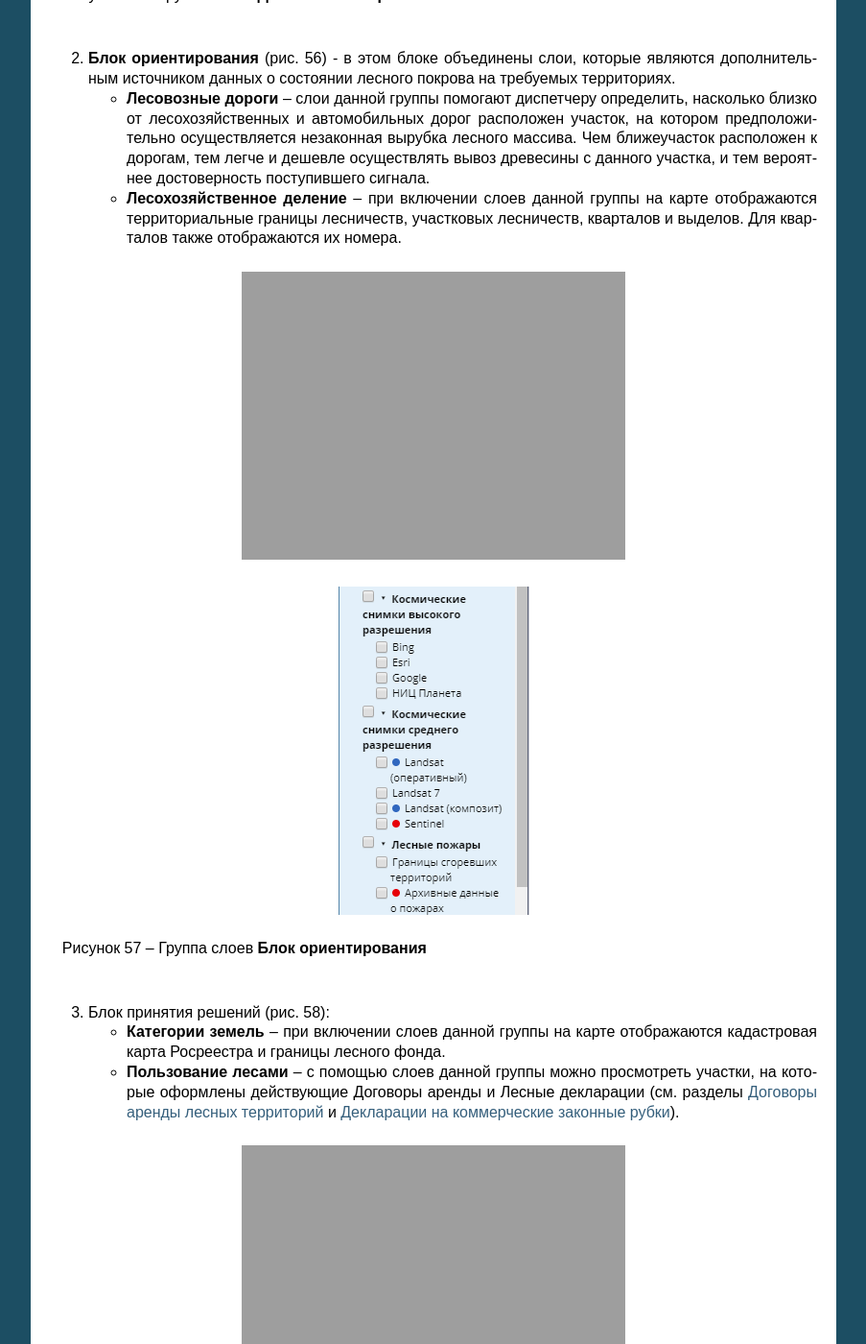
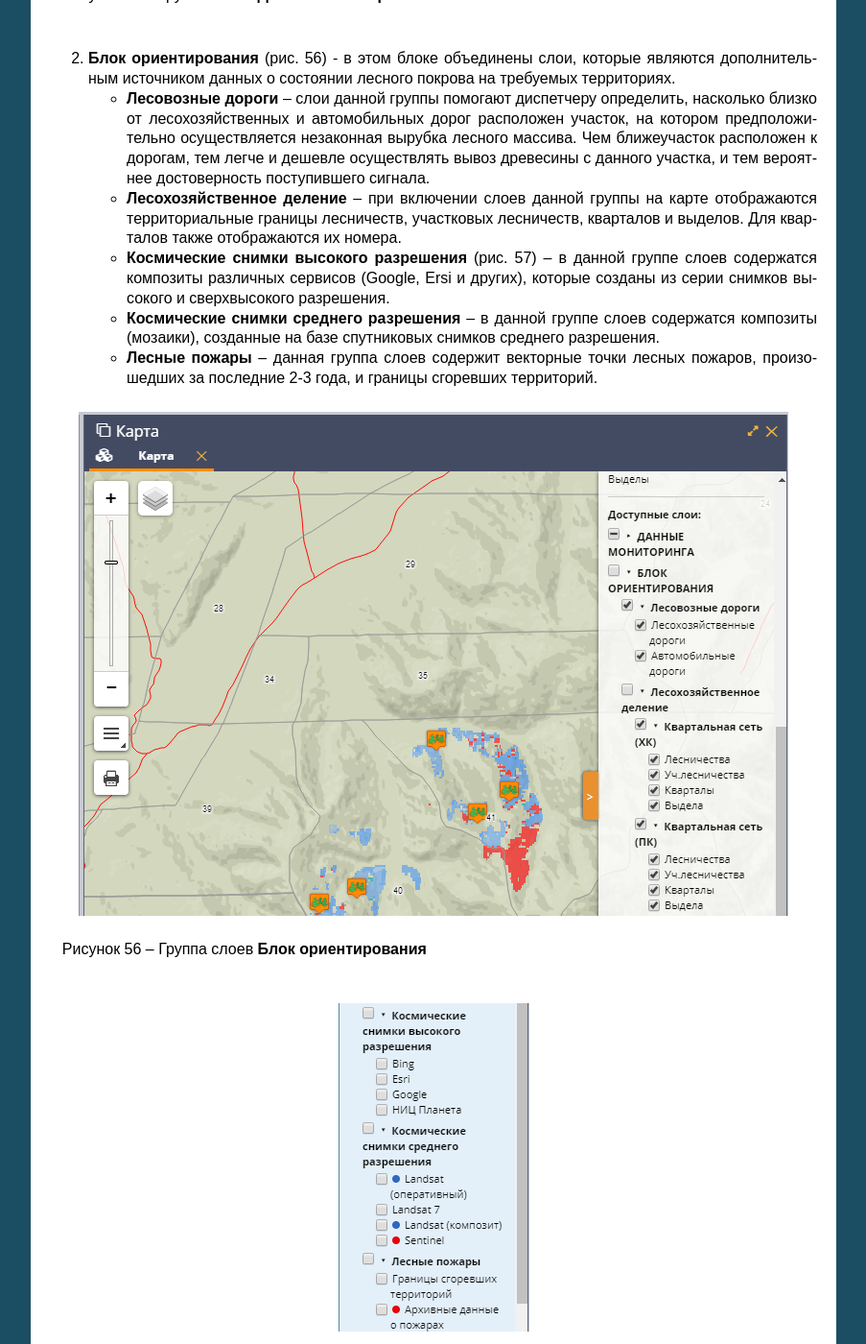
Before and after one commit to citoruspm/kedrsys, a Sphinx documentation site: the page built from source/kedr.rst, in a window 1280 px wide and 1400 px high, scrolled down 42996 px. Shown: the whole window at 96% size, without its empty margins (198-1101 px from the left). Built offline with Sphinx 7.4.7, drawn with Linux system fonts in a browser that asks for light colours; formulas are drawn with MathJax 3; some of the changed text lies outside the part shown.

Commit message:
Update kedr.rst

```diff
--- a/source/kedr.rst
+++ b/source/kedr.rst
@@ -1576,17 +1576,16 @@
 
    -  **Лесовозные дороги** – слои данной группы помогают диспетчеру определить, насколько близко от лесохозяйственных и автомобильных дорог расположен участок, на котором предположительно осуществляется незаконная вырубка лесного массива. Чем ближеучасток расположен к дорогам, тем легче и дешевле осуществлять вывоз древесины с данного участка, и тем вероятнее достоверность поступившего сигнала.
    -  **Лесохозяйственное деление** – при включении слоев данной группы на карте отображаются территориальные границы лесничеств, участковых лесничеств, кварталов и выделов. Для кварталов также отображаются их номера.
-
-.. figure:: _static/karta_15.png
-           :scale: 100 %
-           :align: center
-
-           Рисунок 56 – Группа слоев **Блок ориентирования**
-
    -  **Космические снимки высокого разрешения** (рис. 57) – в данной группе слоев содержатся композиты различных сервисов (Google, Ersi и других), которые созданы из серии снимков высокого и сверхвысокого разрешения.
    -  **Космические снимки среднего разрешения** – в данной группе слоев содержатся композиты (мозаики), созданные на базе спутниковых снимков среднего разрешения.
    -  **Лесные пожары** – данная группа слоев содержит векторные точки лесных пожаров, произошедших за последние 2-3 года, и границы сгоревших территорий.
 
+.. figure:: _static/karta_15.png
+           :scale: 100 %
+           :align: center
+
+           Рисунок 56 – Группа слоев **Блок ориентирования**
+
 .. figure:: _static/karta_16.png
            :scale: 100 %
            :align: center
@@ -1597,15 +1596,14 @@
 
    -  **Категории земель** – при включении слоев данной группы на карте отображаются кадастровая карта Росреестра и границы лесного фонда.
    -  **Пользование лесами** – с помощью слоев данной группы можно просмотреть участки, на которые оформлены действующие Договоры аренды и Лесные декларации (см. разделы `Договоры аренды лесных территорий`_ и `Декларации на коммерческие законные рубки`_).
-
-.. figure:: _static/karta_17.png
-           :scale: 100 %
-           :align: center
-
-           Рисунок 58 – Группа слоев **Блок принятия решений**
-
    -  **Леса ограниченного пользования** и **Ценные леса** (рис. 59) – территории, на которых запрещается осуществление деятельности, несовместимой с их целевым назначением и полезными функциями. Если точка сигнала о лесоизменении расположена на такой территории, то данный сигнал принимается в обработку в первую очередь.
    -  **Покрытые лесом земли** – сводная информация мониторинга UMD о состоянии мирового лесного фонда.
+
+.. figure:: _static/karta_17.png
+           :scale: 100 %
+           :align: center
+
+           Рисунок 58 – Группа слоев **Блок принятия решений**
 
 .. figure:: _static/karta_18.png
            :scale: 100 %
```
